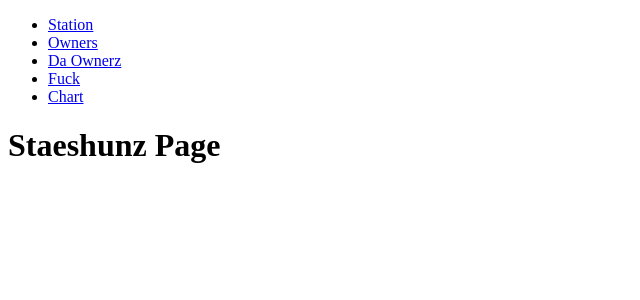
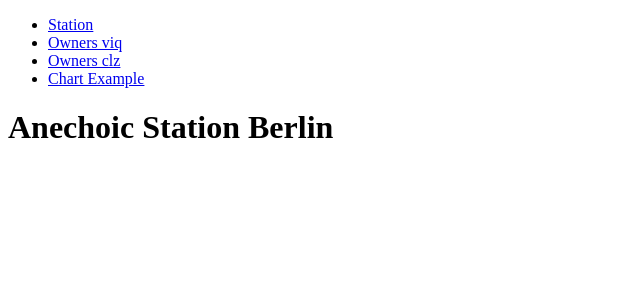
Before and after one commit to claw-z/asb-test-client-c, a Next.js app: page / in a window 1280 px wide. Shown: the top 300 px of the page, without its empty margins (0-640 px from the left). Built offline with nearby package versions, Linux system fonts and the light colour scheme.

Commit message:
chore: chart typing, general cleanup

```diff
--- a/app/chart/page.tsx
+++ b/app/chart/page.tsx
@@ -26,11 +26,8 @@ export default function ChartJS() {
 
   const meas: Measurement = measurement;
   const { frequency, cabinet, drivers, impedance } = meas;
-  // WHY do we have to define another constant that equals measurement?
 
-  const impedanceCurve: ImpedanceMeasurement[] = meas.impedance.impedanceCurve
-
-  console.log('CHART PAGE:', impedanceCurve);
+  const impedanceCurve: ImpedanceMeasurement[] = meas.impedance.impedanceCurve;
 
   return (
     <div>
--- a/app/layout.tsx
+++ b/app/layout.tsx
@@ -15,16 +15,13 @@ export default function RootLayout({
                 <Link href="/">Station</Link>
               </li>
               <li>
-                <Link href="/owners">Owners</Link>
+                <Link href="/owners">Owners viq</Link>
               </li>
               <li>
-                <Link href="/ownerz">Da Ownerz</Link>
+                <Link href="/ownerz">Owners clz</Link>
               </li>
               <li>
-              <Link href="/fuck">Fuck</Link>
-              </li>
-              <li>
-              <Link href="/chart">Chart</Link>
+              <Link href="/chart">Chart Example</Link>
               </li>
             </ul>
           </nav>
--- a/app/page.tsx
+++ b/app/page.tsx
@@ -1,7 +1,7 @@
 export default function StationPage() {
   return (
     <div>
-      <h1>Staeshunz Page</h1>
+      <h1>Anechoic Station Berlin</h1>
     </div>
   );
 }
```
Also changed, not shown: app/fuck/page.tsx (deleted, +0 -37 lines), components/FirstChart.tsx (deleted, +0 -19 lines), components/SecondChart.tsx (+13 -20 lines), types/measurement.ts (+11 -1 lines).
